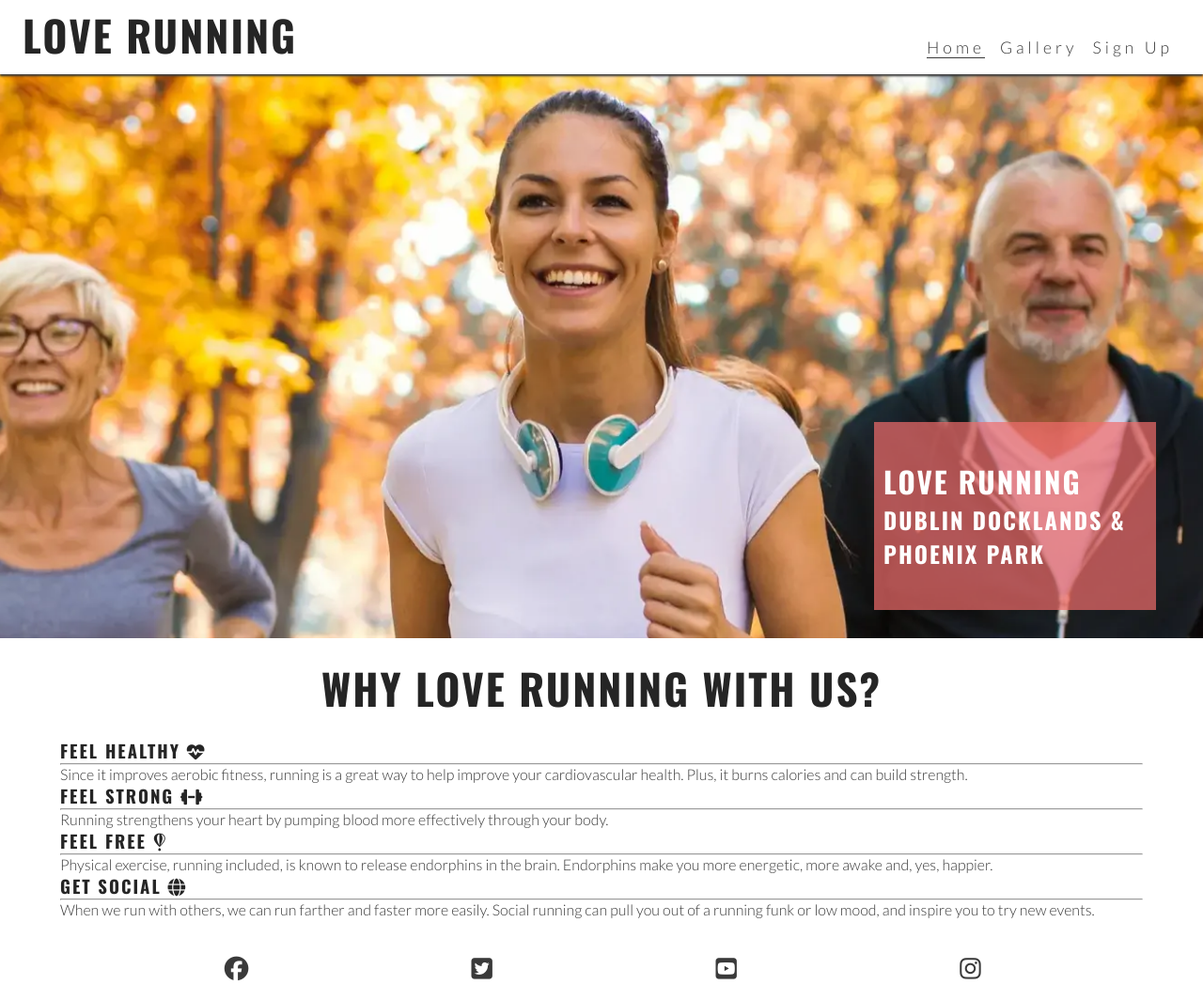
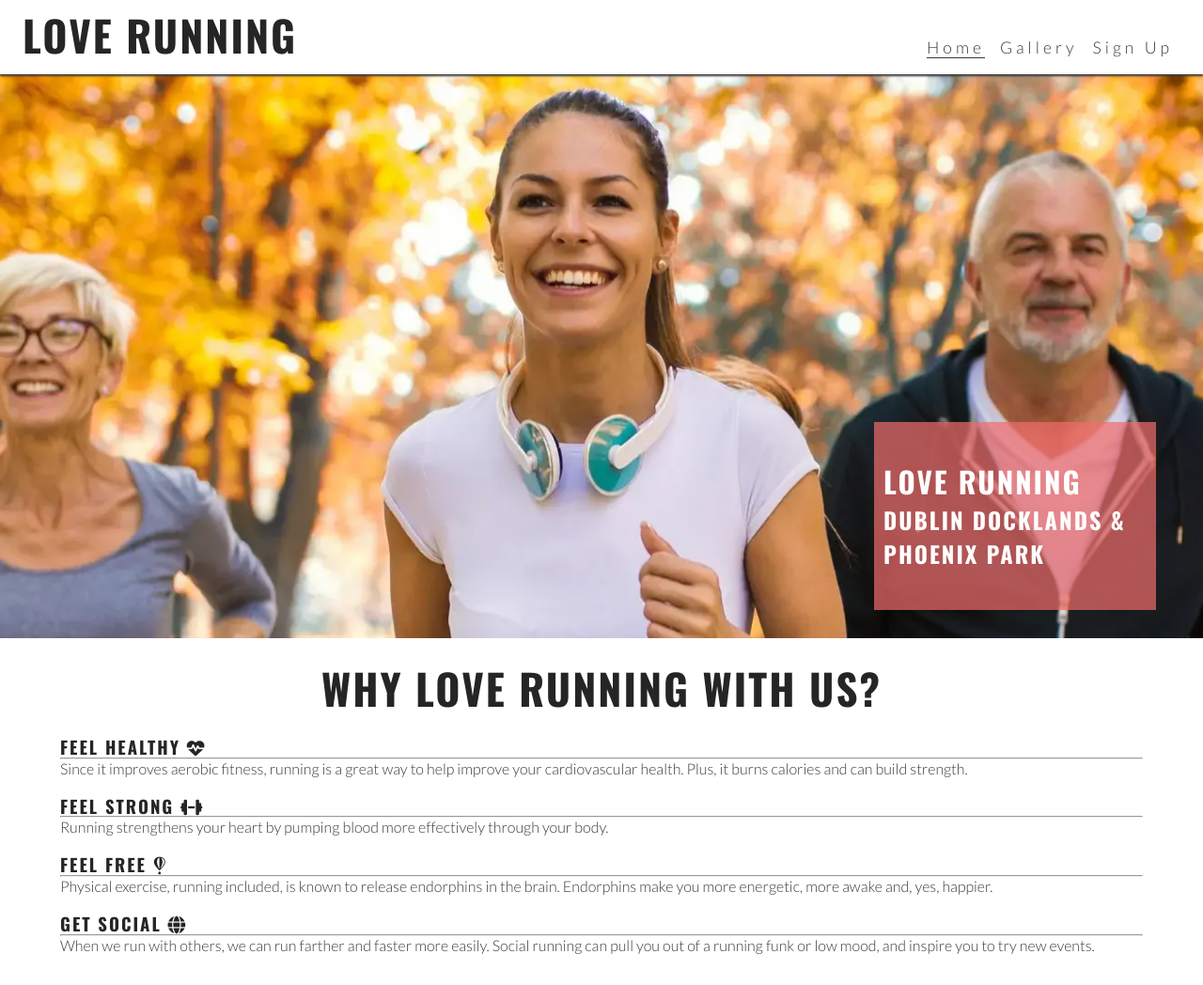
Before and after one commit to RamonaTipton/LoveRunning, a plain HTML site: page index.html in a window 1280 px wide. Shown: the top 1048 px of the page at 94% size. Drawn offline with nearby package versions, Linux system fonts and the light colour scheme.

Commit message:
Add styling to physical and mental divs

```diff
--- a/assets/css/style.css
+++ b/assets/css/style.css
@@ -126,6 +126,11 @@ main {
     text-align: center;
 }
 
+#benefits-physical>div, #benefits-mental>div {
+    line-height: 20px;
+    margin-bottom: 20px;
+}
+
 /* Footer */
 #social-networks {
     text-align:center;
```
